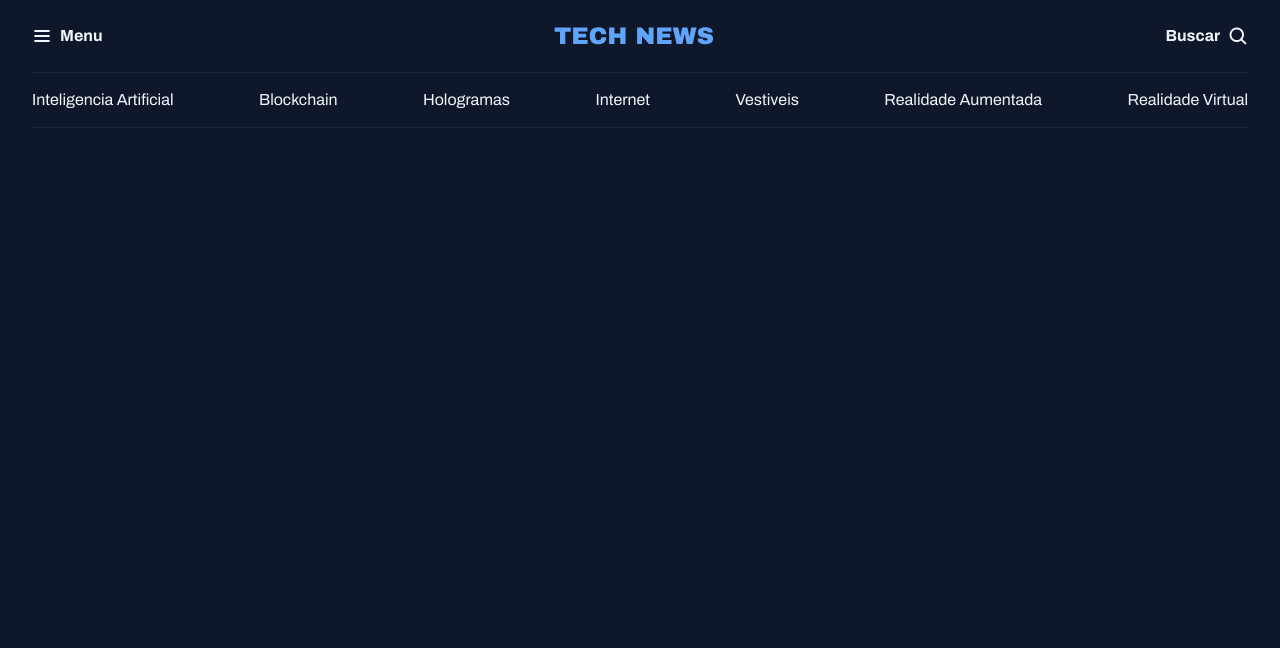
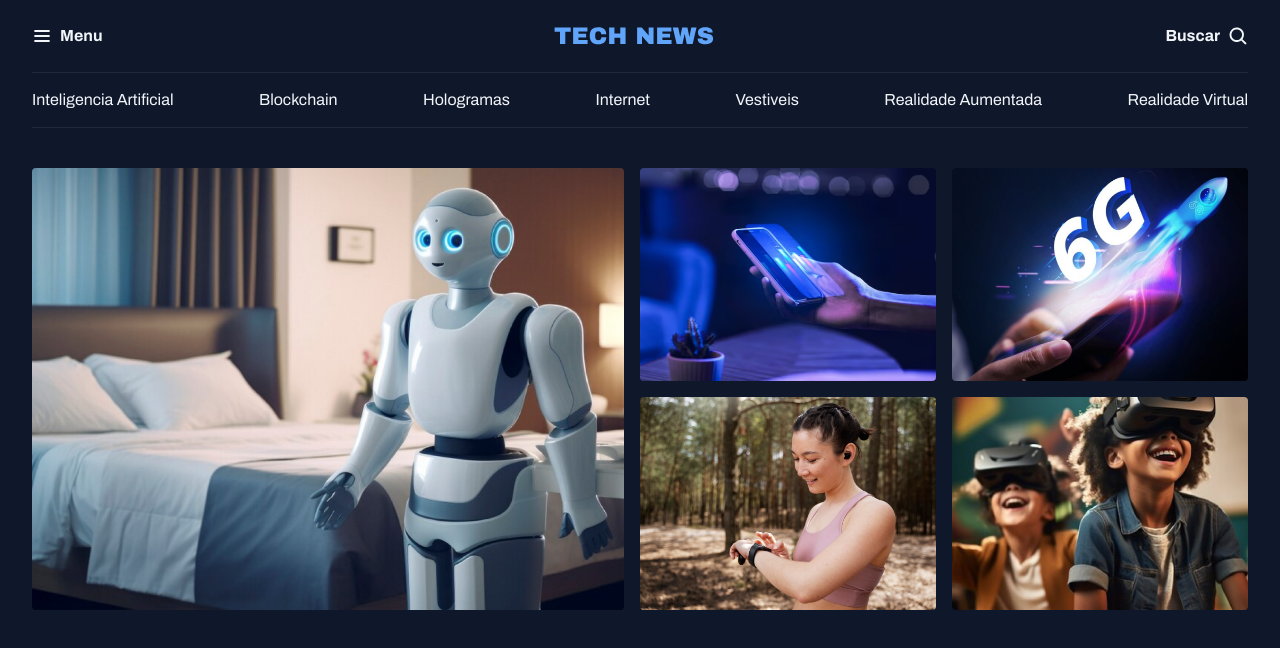
Before and after one commit to RenanSSJ/Projeto-3---Portal-de-Noticia, a plain HTML site: page index.html in a window 1280 px wide. Drawn offline with Linux system fonts and the light colour scheme.

Commit message:
estruturando section destaques

```diff
--- a/index.html
+++ b/index.html
@@ -34,5 +34,28 @@
             <a href="#">Realidade Virtual</a>
         </nav>
     </header>
+    <main class="grid container">
+        <section id="featured" class="grid grid-flow-col gap-16">
+            <div>
+                <img src="./assets/images/Image 01.png" alt="imagem principal">
+            </div>
+
+            <div class="grid grid-cols-2 gap-16">
+                <div>
+                    <img src="./assets/images/Image 02.png" alt="imagem 2">
+                </div>
+                <div>
+                    <img src="./assets/images/Image 03.png" alt="imagem 3">
+                </div>
+                <div>
+                    <img src="./assets/images/Image 04.png" alt="imagem 4">
+                </div>
+                <div>
+                    <img src="./assets/images/Image 05.png" alt="imagem 5">
+                </div>
+            </div>
+
+        </section>
+    </main>
 </body>
 </html>
--- a/styles/global.css
+++ b/styles/global.css
@@ -41,14 +41,8 @@ h1, h2, h3 {
   font: inherit;
 }
 
-/* utility-first */
-
-.grid {
-  display: grid;
-}
-
-.grid-flow-col {
-  grid-auto-flow: column;
+img {
+  max-width: 100%;
 }
 
 .container {
@@ -56,3 +50,7 @@ h1, h2, h3 {
   padding-inline: 32px;
   margin-inline: auto;
 }
+
+main {
+  margin-top: 40px;
+}
--- a/styles/index.css
+++ b/styles/index.css
@@ -1,2 +1,4 @@
 @import url(global.css);
 @import url(header.css);
+@import url(utility.css);
+@import url(sections.css);
--- /dev/null
+++ b/styles/sections.css
@@ -0,0 +1,7 @@
+#featured {
+  img {
+    height: 100%;
+    object-fit: cover;
+    border-radius: 4px;
+  }
+}
--- /dev/null
+++ b/styles/utility.css
@@ -0,0 +1,17 @@
+/* utility-first */
+
+.grid {
+  display: grid;
+}
+
+.grid-flow-col {
+  grid-auto-flow: column;
+}
+
+.grid-cols-2 {
+  grid-template-columns: 1fr 1fr;
+}
+
+.gap-16 {
+  gap: 16px;
+}
```
